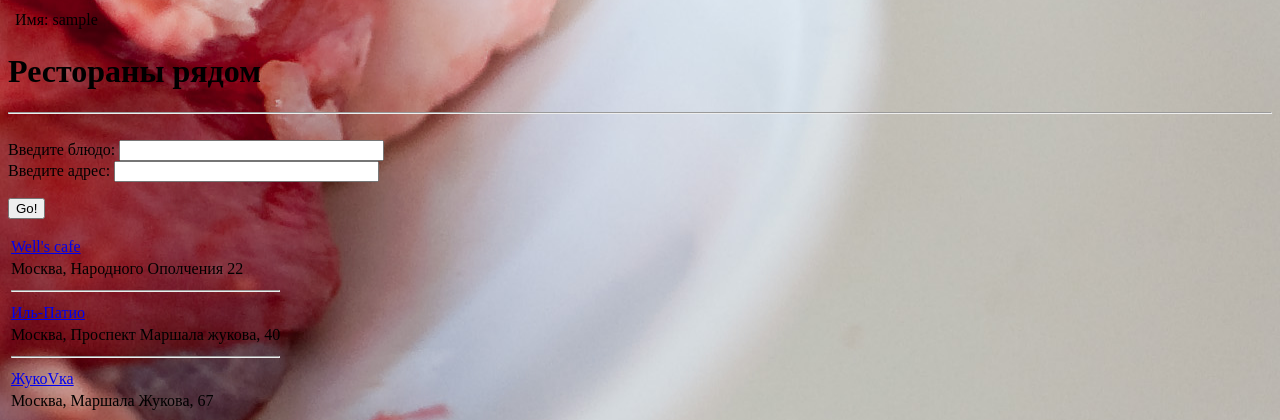
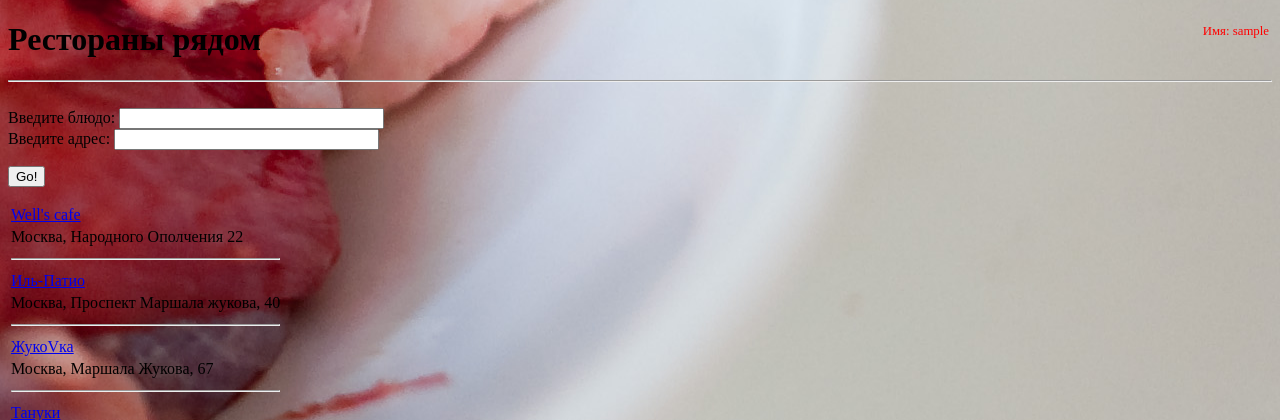
Before and after one commit to alg1973/rest, a Django app: template rest/market/templates/market/restaraunts.html in a window 1280 px wide. Shown: the top 420 px of the page. Run offline with Django 3.2, Linux system fonts and the light colour scheme; data comes from the database, SQL or seed files in the repository; tables that the repository leaves empty hold one stand-in row (values such as "Sample post"); the template is opened without the code that fills it: values that come from a table or form of the project are taken from there, most other values are stand-ins (such as "Sample title", 1, 10 or a date in 2020); parts of the project's set-up code (start-up, migrations or seed data) failed here and were passed over.

Commit message:
Exoloring django manytomany and css

```diff
--- a/rest/market/models.py
+++ b/rest/market/models.py
@@ -35,8 +35,21 @@ class Diner(models.Model):
     address = models.CharField(max_length=1024)
     login = models.CharField(max_length=64,unique=True)
     password =  models.CharField(max_length=128)
+    utype = models.IntegerField() #0 - anonymous session, 1 - register user
+    tel = models.CharField(max_length=15)
     def __unicode__(self):
         return u"%s" % self.address
+
+class Basket(models.Model):
+    diner =  models.ForeignKey(Diner)
+    dish = models.ManyToManyField(Dish, through='Basket_entry')
+
+class Basket_entry(models.Model):
+    diner =  models.ForeignKey(Diner)
+    dish = models.ForeignKey(Dish)
+    quantity =  models.IntegerField()
+    change_date = models.DateField()
+
 
 class Rating(models.Model): #Do we need to store it?
     restaraunt = models.ForeignKey(Restaraunt)
--- a/rest/market/static/market/style.css
+++ b/rest/market/static/market/style.css
@@ -1,6 +1,19 @@
+
+div.login-box {
+    float: right;
+}
+
+td.login-box {
+    text-align: right;
+    color: red;
+    font-size: 80%;
+}
+
+
 li a {
     color: green;
 }
+
 body {
     background: white url("images/background.jpg") no-repeat right bottom;
 }
--- a/rest/market/templates/market/base.html
+++ b/rest/market/templates/market/base.html
@@ -7,7 +7,7 @@
   <title>{% block title %}Рестораны{% endblock %}</title>
 </head>
 <body>
-  <div id="login_block">
+  <div id="login_block" class="login-box">
     {% block login %}
     <table>
       {% if auth_list.login_form %}
@@ -18,7 +18,7 @@
 	  <input type=submit value="OK">
 	  </td></tr></form>
       {% else %}
-      <tr><td></td><td align=right>Имя:  {{ auth_list.login }}
+      <tr><td></td><td class="login-box">Имя:  {{ auth_list.login }}
 	  </td></tr>
       {% endif %}
       </table>
```
Also changed, not shown: rest/market/auth.py (+8 -0 lines).
